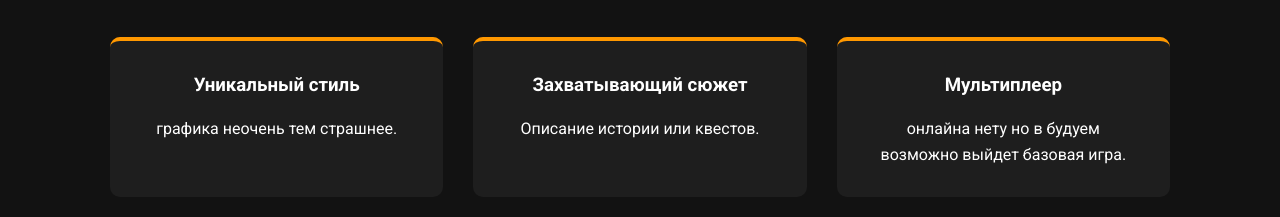
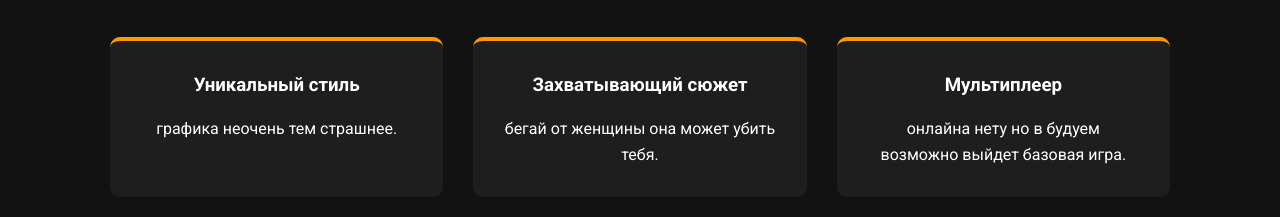
Before and after one commit to polka593/super-game-algoritmika-polka, a plain HTML site: page index.html in a window 1280 px wide. Shown: the part 1995-2212 px from the top of the page. Drawn offline with Linux system fonts and the light colour scheme.

Commit message:
Update index.html

```diff
--- a/index.html
+++ b/index.html
@@ -65,7 +65,7 @@
             </div>
             <div class="feature-card">
                 <h3>Захватывающий сюжет</h3>
-                <p>Описание истории или квестов.</p>
+                <p>бегай от женщины она может убить тебя.</p>
             </div>
             <div class="feature-card">
                 <h3>Мультиплеер</h3>
```
